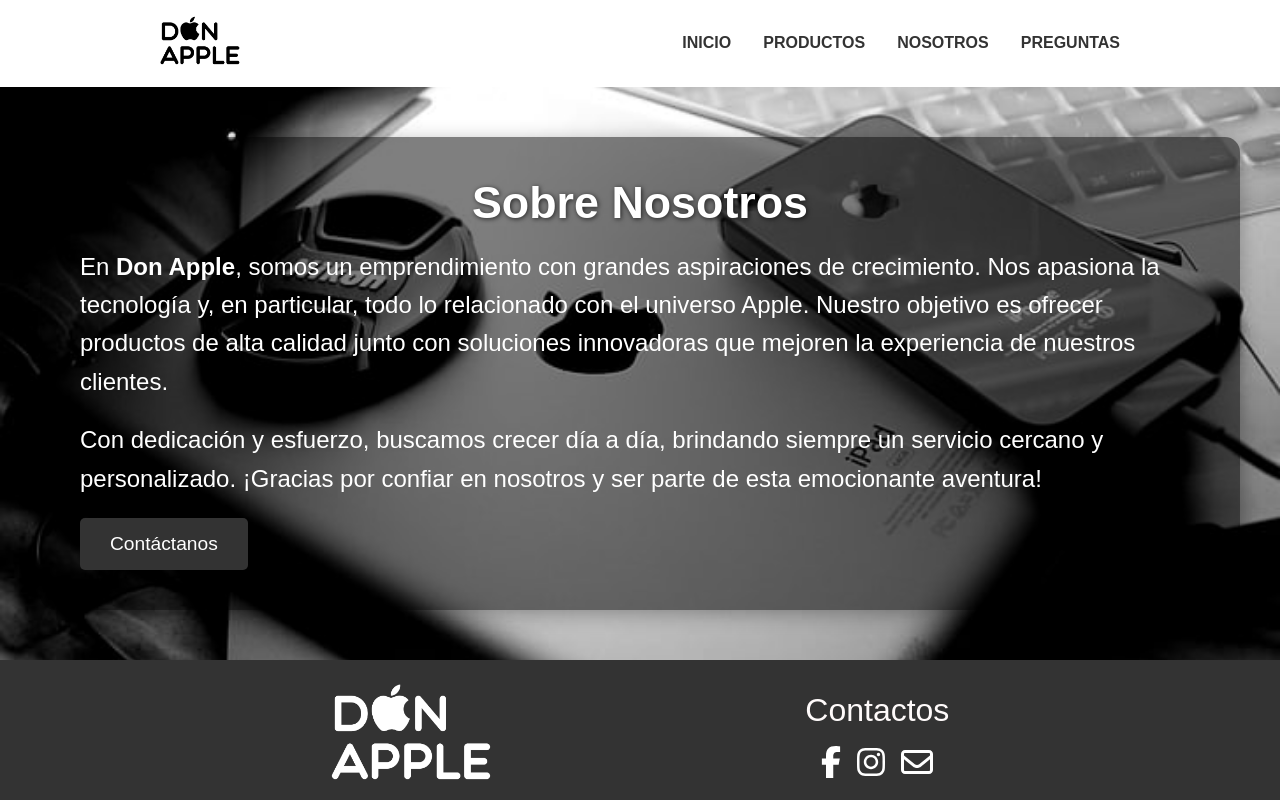
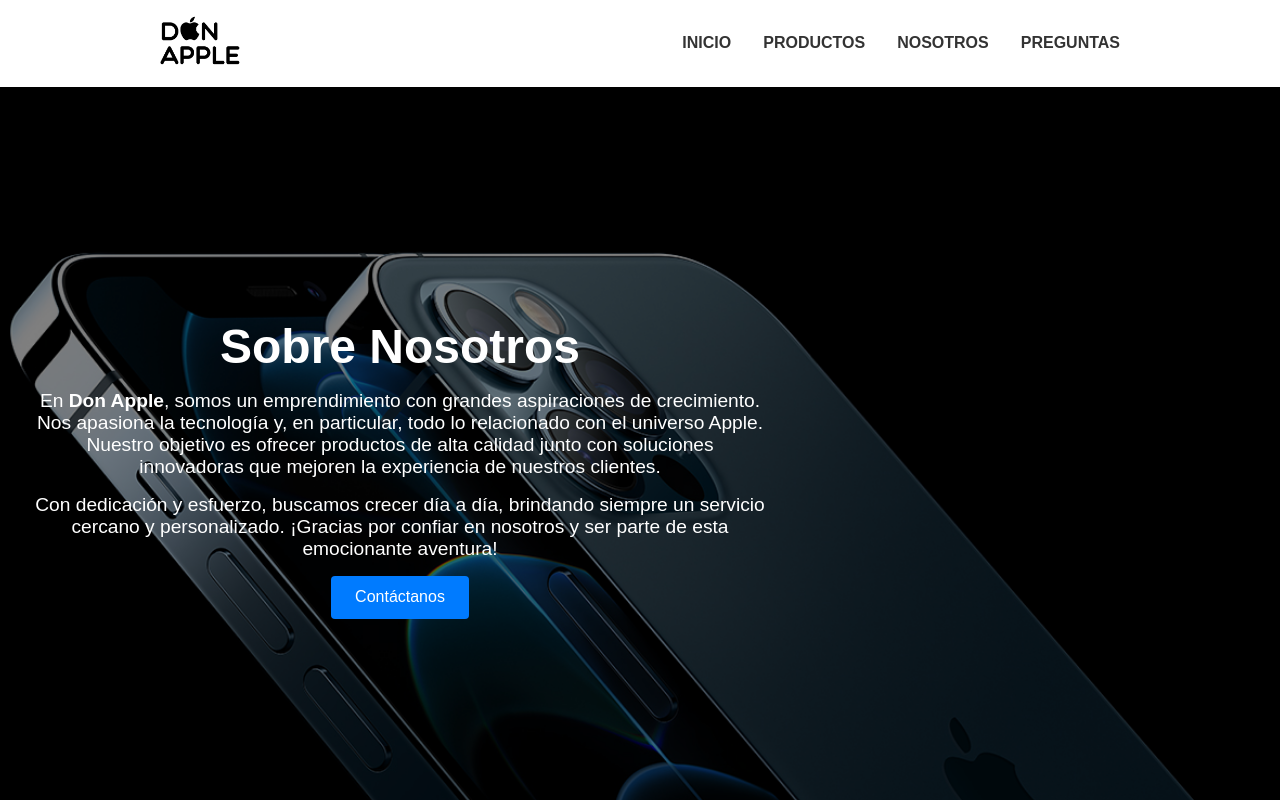
Before and after one commit to gmznico/don-apple, a React (Vite) app: page /about in a window 1280 px wide. Shown: the top 800 px of the page. Built offline with nearby package versions, Linux system fonts and the light colour scheme.

Commit message:
about modificado, corregido loyour por layout(parguela)

```diff
--- a/src/App.jsx
+++ b/src/App.jsx
@@ -1,6 +1,6 @@
 import React from "react";
-import Header from "./loyout/Header";
-import Footer from "./loyout/Footer";
+import Header from "./layout/Header";
+import Footer from "./layout/Footer";
 import { BrowserRouter as Router, Routes, Route, Link } from "react-router-dom";
 import { FontAwesomeIcon } from "@fortawesome/react-fontawesome";
 import {
@@ -16,7 +16,7 @@ import ScrollReveal from "./components/ScrollReveal";
 import Products from "./pages/Products";
 import About from "./pages/About";
 import "./index.css";
-import Navbar from "./loyout/Navbar";
+import Navbar from "./layout/Navbar";
 import Cuestions from "./pages/Cuestions";
 
 const App = () => {
--- a/src/index.css
+++ b/src/index.css
@@ -652,55 +652,61 @@ aside {
 }
 
 /* Sección Nosotros */
-.nosotros-section {
+#nosotros {
+  position: relative;
   background-image: url('/img/products/nosotros/nosotros.jpg');
   background-size: cover;
   background-position: center;
-  background-repeat: no-repeat;
-  padding: 50px 0;
-  color: white;
-  position: relative;
+  height: 100vh;
+  display: flex;
+  justify-content: center;
+  align-items: center;
 }
 
-.nosotros-container {
-  max-width: 1200px;
-  margin: 0 auto;
-  padding: 40px;
+.nosotros-overlay {
+  position: absolute;
+  top: 0;
+  left: 0;
+  width: 100%;
+  height: 100%;
   background-color: rgba(0, 0, 0, 0.5);
-  border-radius: 15px;
-  box-shadow: 0 4px 20px rgba(0, 0, 0, 0.3);
 }
 
+.nosotros-content {
+  position: relative;
+  color: white;
+  text-align: center;
+  padding: 2rem;
+  max-width: 800px;
+  margin-top: 200px;
+}
 
 .nosotros-title {
-  font-size: 2.8rem;
-  margin-bottom: 20px;
-  text-align: center;
-  font-family: 'Arial', sans-serif;
-  text-shadow: 1px 1px 5px rgba(0, 0, 0, 0.7);
+  font-size: 3rem;
+  font-weight: bold;
+  margin-bottom: 1rem;
 }
 
 .nosotros-text {
-  font-size: 1.5rem;
-  margin-bottom: 20px;
-  line-height: 1.6;
+  font-size: 1.2rem;
+  margin-bottom: 1rem;
 }
 
 .btn-nosotros {
-  background-color: #333;
+  background-color: #007bff;
   color: white;
-  padding: 15px 30px;
-  text-decoration: none;
-  border-radius: 5px;
-  transition: background-color 0.3s ease, transform 0.2s ease;
-  display: inline-block;
-  font-size: 1.2rem;
+  padding: 0.8rem 1.5rem;
+  border: none;
+  border-radius: 4px;
+  cursor: pointer;
+  font-size: 1rem;
+  transition: background-color 0.3s ease;
 }
 
 .btn-nosotros:hover {
-  background-color: #555;
-  transform: translateY(-3px);
+  background-color: #0056b3;
 }
+
 
 
 
--- a/src/pages/About.jsx
+++ b/src/pages/About.jsx
@@ -1,11 +1,13 @@
-import Footer from "../loyout/Footer";
-import Navbar from "../loyout/Navbar";
+import Footer from "../layout/Footer";
+import Navbar from "../layout/Navbar";
+import '../index.css'; // Importa el archivo de estilos
 
 const About = () => {
   return (
     <>
       <main id="nosotros" className="nosotros-section">
-        <div className="nosotros-container">
+        <div className="nosotros-overlay">
+          <div className="nosotros-content">
             <h2 className="nosotros-title">Sobre Nosotros</h2>
             <p className="nosotros-text">
               En <strong>Don Apple</strong>, somos un emprendimiento con grandes
@@ -19,9 +21,10 @@ const About = () => {
               siempre un servicio cercano y personalizado. ¡Gracias por confiar en
               nosotros y ser parte de esta emocionante aventura!
             </p>
-          <botton to="/contacto" className="btn-nosotros">
+            <button to="/contacto" className="btn-nosotros">
               Contáctanos
-          </botton>
+            </button>
+          </div>
         </div>
       </main>
     </>
```
Also changed, not shown: public/img/products/nosotros/nosotros.jpg, src/layout/Footer.jsx (renamed from src/loyout/Footer.jsx), src/layout/Header.jsx (renamed from src/loyout/Header.jsx), src/layout/Navbar.jsx (renamed from src/loyout/Navbar.jsx), 1 other file (tests, documents, lock files or other folders). Lines whose indentation alone changed are shown as unchanged.
